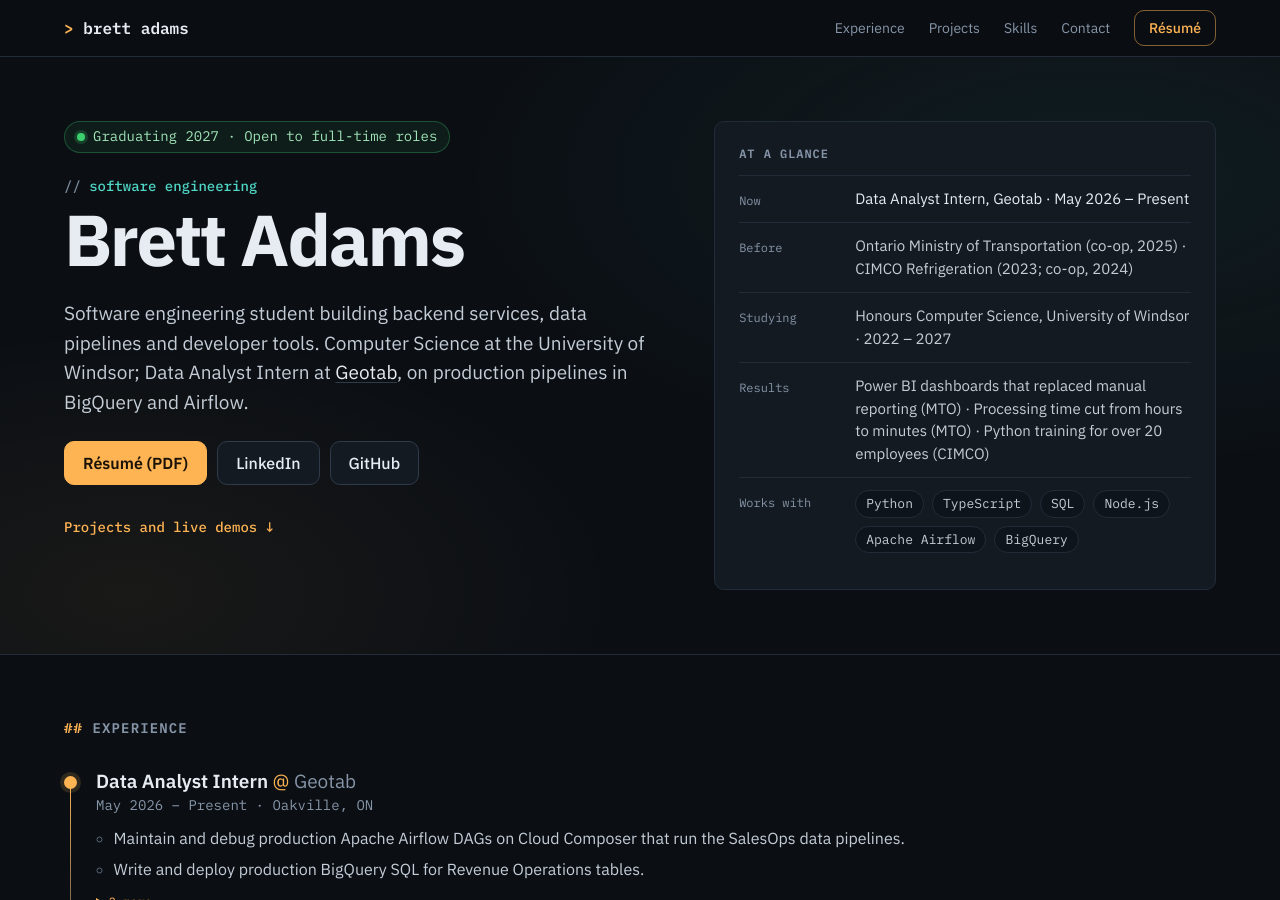
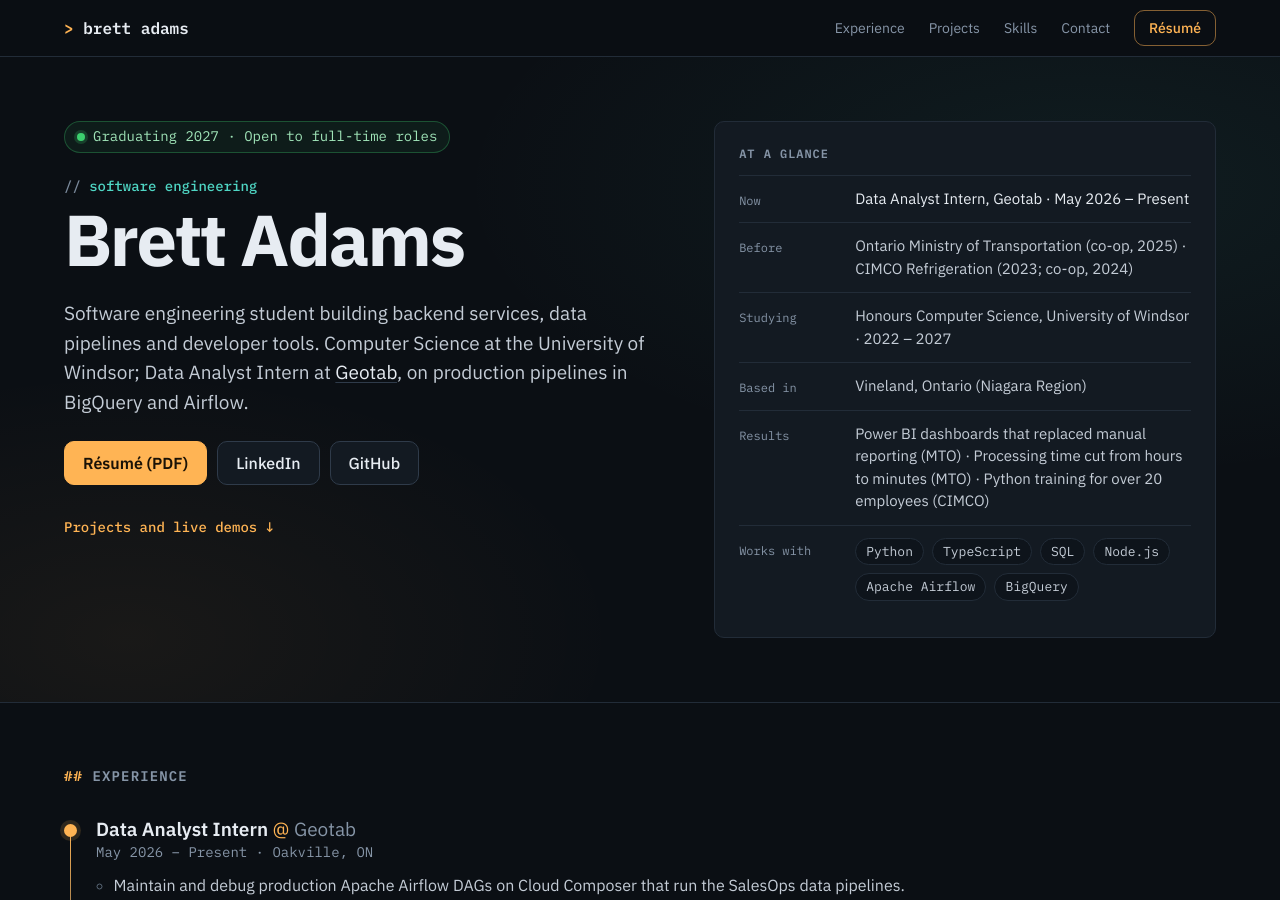
Before and after one commit to brettadams0/brettadams0.github.io, a Jekyll site: the page built from index.html, in a window 1280 px wide and 900 px high. Built offline with Jekyll 4.4.1, drawn with Linux system fonts in a browser that asks for light colours.

Commit message:
Add Vineland as home location; Windsor as the university's (#96)
Brett lives in Vineland, Ontario and studies in Windsor. Fill the
"Based in" row reserved in the At a glance list, add homeLocation to
the Person JSON-LD with the university's address kept as Windsor, and
say the same in llms.txt, so search engines and AI assistants get one
consistent location that matches LinkedIn.


Claude-Session: https://claude.ai/code/session_01JQEJsR5AXgfhEtCWBfpcF7

Co-authored-by: Claude <noreply@anthropic.com>

```diff
--- a/_layouts/default.html
+++ b/_layouts/default.html
@@ -19,11 +19,17 @@
         "alternateName": ["Brett Alexander Adams", "brettadams0"],
         "description": {{ site.description | strip_newlines | strip | jsonify }},
         "jobTitle": "Data Analyst Intern",
+        "homeLocation": {
+          "@type": "Place",
+          "name": "Vineland, Ontario, Canada",
+          "address": { "@type": "PostalAddress", "addressLocality": "Vineland", "addressRegion": "ON", "addressCountry": "CA" }
+        },
         "worksFor": { "@type": "Organization", "name": "Geotab", "url": "https://www.geotab.com" },
         "affiliation": {
           "@type": "CollegeOrUniversity",
           "name": "University of Windsor",
           "url": "https://www.uwindsor.ca",
+          "address": { "@type": "PostalAddress", "addressLocality": "Windsor", "addressRegion": "ON", "addressCountry": "CA" },
           "sameAs": "https://en.wikipedia.org/wiki/University_of_Windsor"
         },
         "knowsAbout": ["Python", "TypeScript", "SQL", "Node.js", "Apache Airflow", "BigQuery", "dbt", "Model Context Protocol"],
--- a/index.html
+++ b/index.html
@@ -22,7 +22,8 @@ layout: default
         <div class="glance-now"><dt>Now</dt><dd>Data Analyst Intern, Geotab · <span class="nowrap">May 2026 – Present</span></dd></div>
         <div><dt>Before</dt><dd>Ontario Ministry of Transportation <span class="nowrap">(co-op, 2025)</span> · CIMCO Refrigeration <span class="nowrap">(2023; co-op, 2024)</span></dd></div>
         <div><dt>Studying</dt><dd>Honours Computer Science, University of Windsor · <span class="nowrap">2022 – 2027</span></dd></div>
-        <!-- "Looking for", then "Based in", go here once Brett answers (§6.3) -->
+        <!-- "Looking for" goes here once Brett answers (§6.3) -->
+        <div><dt>Based in</dt><dd>Vineland, Ontario <span class="nowrap">(Niagara Region)</span></dd></div>
         <div class="glance-results"><dt>Results</dt><dd>Power BI dashboards that replaced manual reporting (MTO) · Processing time cut from hours to minutes (MTO) · Python training for over 20 employees (CIMCO)</dd></div>
         <div class="glance-tools"><dt>Works with</dt><dd><ul class="chips" role="list"><li>Python</li><li>TypeScript</li><li>SQL</li><li>Node.js</li><li>Apache Airflow</li><li>BigQuery</li></ul></dd></div>
       </dl>
--- a/llms.txt
+++ b/llms.txt
@@ -2,7 +2,7 @@
 
 > Brett Alexander Adams. Software engineering student (Honours Computer Science, University of Windsor, 2022–2027) and Data Analyst Intern at Geotab, working on production data pipelines in BigQuery and Airflow. Builds backend services, data pipelines and developer tools. GitHub: brettadams0.
 
-Not to be confused with other people named Brett Adams (for example, the English singer and actor). This Brett Adams is a software developer in Ontario, Canada.
+Not to be confused with other people named Brett Adams (for example, the English singer and actor). This Brett Adams is a software developer based in Vineland, Ontario (Niagara Region), Canada, and studies at the University of Windsor in Windsor, Ontario.
 
 ## Profiles
 
```
